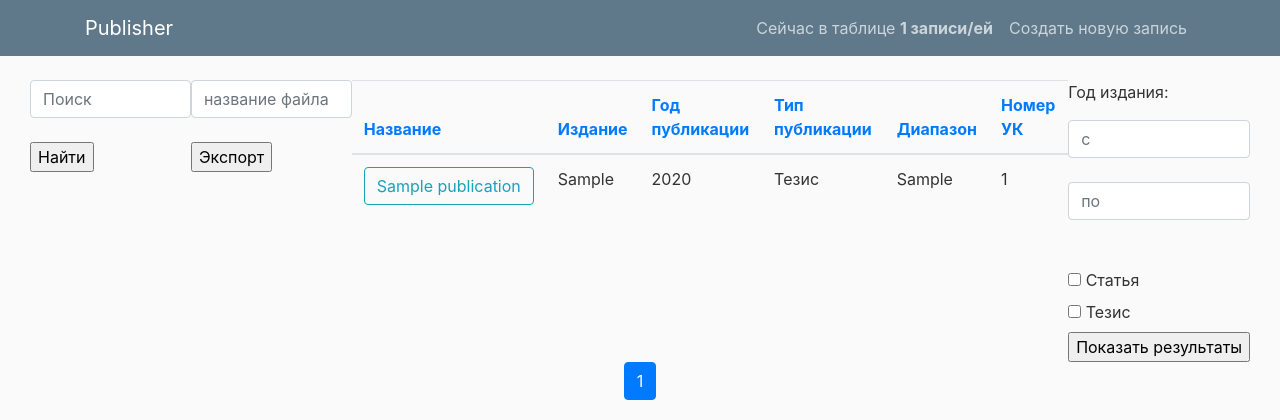
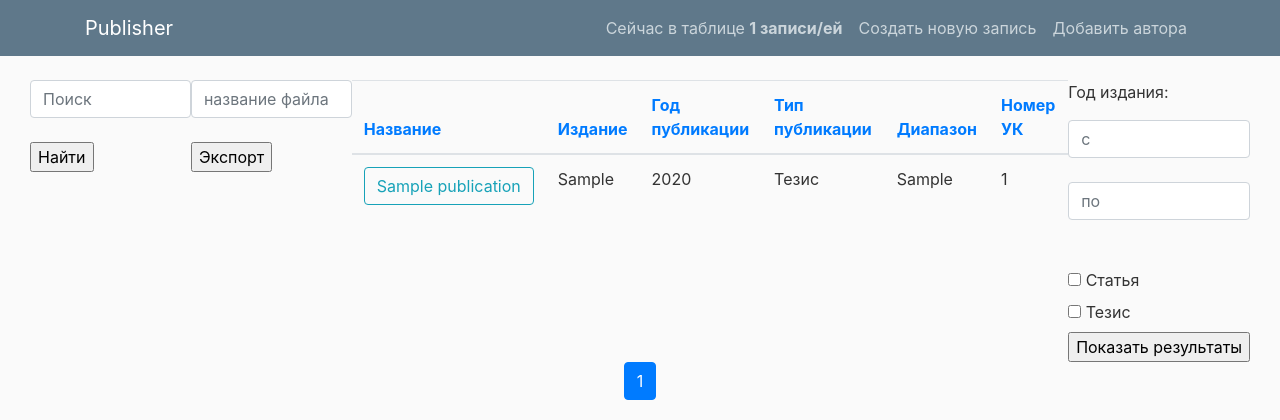
Before and after one commit to Kannykl/Publisher-2020, a Django app: page /publisher/ in a window 1280 px wide. Shown: the top 420 px of the page. Run offline with Django 3.2, Linux system fonts and the light colour scheme; tables that the repository leaves empty hold one stand-in row (values such as "Sample post"); some libraries are stand-ins or nearby versions.

Commit message:
Добавлена возможность создавать автора, не только на странице создания публикации, добавлена папка media

```diff
--- a/publisher/publications_table/templates/publications_table/main.html
+++ b/publisher/publications_table/templates/publications_table/main.html
@@ -30,6 +30,7 @@
                     <a class="nav-item nav-link"> Сейчас в таблице <b>{{publications.object_list.all.count}} записи/ей </b></a>
                 {% endif %}
                 <a class="nav-item nav-link" href="{% url 'publication-create' %}">Создать новую запись</a>
+                <a class="nav-item nav-link" href="{% url 'create-author' %}"> Добавить автора </a>
             </div>
           </div>
         </div>
```
Also changed, not shown: 1 other file.
